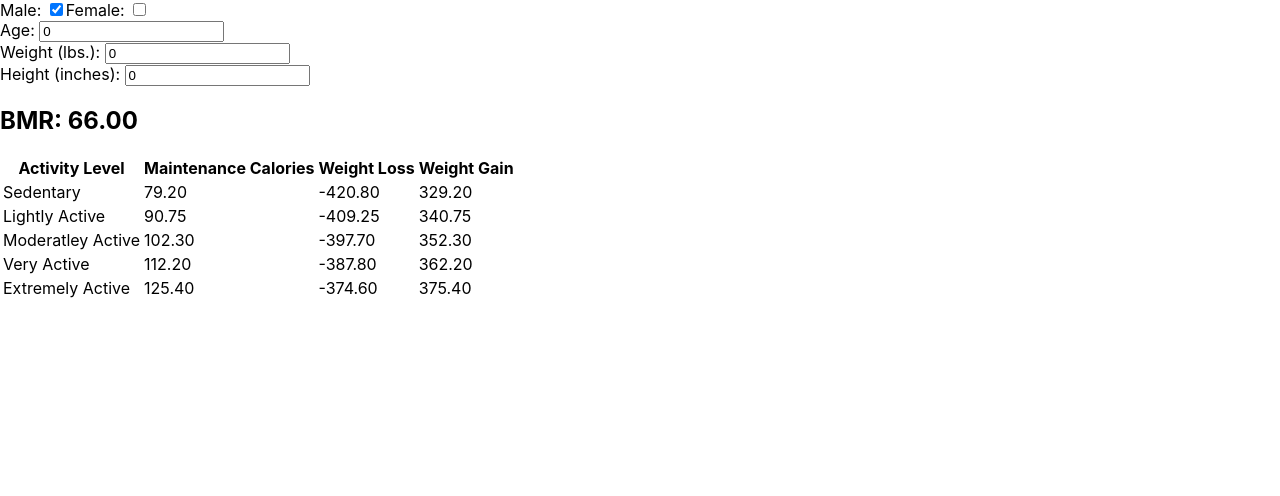
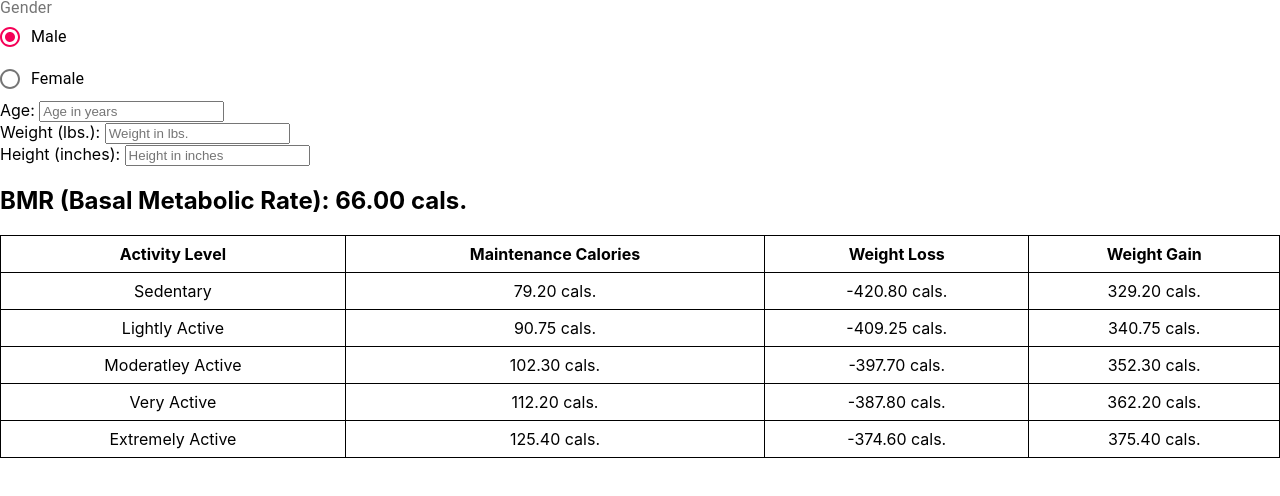
Before and after one commit to fjohnsoniii/calorie-calculator, a React (Create React App) app: page / in a window 1280 px wide. Shown: the top 496 px of the page. Built offline with nearby package versions, Linux system fonts and the light colour scheme.

Commit message:
Added MaterialUI to change radio button formatting and light CSS to table.

```diff
--- a/package.json
+++ b/package.json
@@ -3,10 +3,12 @@
   "version": "0.1.0",
   "private": true,
   "dependencies": {
+    "@material-ui/core": "^4.12.1",
     "@testing-library/jest-dom": "^5.14.1",
     "@testing-library/react": "^11.2.7",
     "@testing-library/user-event": "^12.8.3",
     "react": "^17.0.2",
+    "clsx": "latest",
     "react-dom": "^17.0.2",
     "react-scripts": "4.0.3",
     "web-vitals": "^1.1.2"
--- a/public/index.html
+++ b/public/index.html
@@ -24,7 +24,7 @@
       work correctly both with client-side routing and a non-root public URL.
       Learn how to configure a non-root public URL by running `npm run build`.
     -->
-    <title>React App</title>
+    <title>Calorie Calculator</title>
   </head>
   <body>
     <noscript>You need to enable JavaScript to run this app.</noscript>
--- a/src/App.css
+++ b/src/App.css
@@ -36,3 +36,17 @@
     transform: rotate(360deg);
   }
 }
+
+#calories {
+  border-collapse: collapse;
+  width: 100%;
+}
+
+#calories td {
+  text-align: center;
+}
+
+#calories td, #calories th {
+  border: 1px solid;
+  padding: 8px;
+}
--- a/src/Components/BMRCalculator.js
+++ b/src/Components/BMRCalculator.js
@@ -1,7 +1,13 @@
 import React, {useState} from 'react';
+import { FormControl } from '@material-ui/core';
+import Radio from '@material-ui/core/Radio';
+import RadioGroup from '@material-ui/core/RadioGroup';
+import FormControlLabel from '@material-ui/core/FormControlLabel';
+import FormLabel from '@material-ui/core/FormLabel';
 
 export const BMRCalculator = () => {
 
+    const [value, setValue] = useState("male");
     const [state, setState] = useState({
         age: 0,
         weight: 0,
@@ -15,8 +21,7 @@ export const BMRCalculator = () => {
         veryActive: 0,
         extreme: 0
     });
-    const[isMaleChecked, setIsMaleChecked] = useState(false);
-    const[isFemaleChecked, setIsFemaleChecked] = useState(false);
+
     const maleBMRFormula = 66 + (6.23 * state.weight) + (12.7 * state.height) - (6.8 * state.age);
     const femaleBMRFormula = 655 + (4.35 * state.weight) + (4.7 * state.height) - (4.7 * state.age);
 
@@ -24,24 +29,36 @@ export const BMRCalculator = () => {
         setState({...state, [e.target.name]: e.target.value});
     }
 
-    const toggleChecked = () => {
-        setIsMaleChecked(!isMaleChecked);
-        setIsFemaleChecked(!isFemaleChecked);
+    const handleRadioChange = (e) => {
+        setValue(e.target.value);
     }
 
-    const CalculateBMR = () => {
-        if (!isMaleChecked) {
+    const RenderBMR = () => {
+        if (value != "male") {
+            state.BMR = femaleBMRFormula;
+            {console.log(state)};
+            return <div className="bmr"><h2>BMR (Basal Metabolic Rate): {state.BMR.toFixed(2)} cals.</h2></div>
+
+        } else {
             state.BMR = maleBMRFormula;
             {console.log(state)};
-            return <div className="bmr"><h2>BMR: {state.BMR.toFixed(2)}</h2></div>
-        } else {
-            state.BMR = femaleBMRFormula;
-            {console.log(state)};
-            return <div className="bmr"><h2>BMR: {state.BMR.toFixed(2)}</h2></div>
+            return <div className="bmr"><h2>BMR (Basal Metabolic Rate): {state.BMR.toFixed(2)} cals.</h2></div>
         }
     }
 
-    const CalculateCalories = () => {
+    const RenderRadioButtons = () => {
+        return (
+            <FormControl component="fieldset">
+                <FormLabel component="legend">Gender</FormLabel>
+                <RadioGroup aria-label="gender" name="gender" value={value} onChange={handleRadioChange}>
+                    <FormControlLabel value="male" control={<Radio/>} label="Male" />
+                    <FormControlLabel value="female" control={<Radio/>} label="Female" />
+                </RadioGroup>
+            </FormControl>
+        );
+    }
+
+    const RenderCalorieTable = () => {
         state2.sedentary = state.BMR * 1.2;
         state2.light = state.BMR * 1.375;
         state2.moderate = state.BMR * 1.55;
@@ -50,7 +67,7 @@ export const BMRCalculator = () => {
         {console.log(state2)};
         return (
             <div className="calorie-table-container">
-                <table className="calorie-table">
+                <table id="calories">
                     <thead>
                         <tr>
                             <th>Activity Level</th>
@@ -62,33 +79,33 @@ export const BMRCalculator = () => {
                     <tbody>
                         <tr>
                             <td>Sedentary</td>
-                            <td>{state2.sedentary.toFixed(2)}</td>
-                            <td>{(state2.sedentary - 500).toFixed(2)}</td>
-                            <td>{(state2.sedentary + 250).toFixed(2)}</td>
+                            <td>{state2.sedentary.toFixed(2)} cals.</td>
+                            <td>{(state2.sedentary - 500).toFixed(2)} cals.</td>
+                            <td>{(state2.sedentary + 250).toFixed(2)} cals.</td>
                         </tr>
                         <tr>
                             <td>Lightly Active</td>
-                            <td>{state2.light.toFixed(2)}</td>
-                            <td>{(state2.light - 500).toFixed(2)}</td>
-                            <td>{(state2.light + 250).toFixed(2)}</td>
+                            <td>{state2.light.toFixed(2)} cals.</td>
+                            <td>{(state2.light - 500).toFixed(2)} cals.</td>
+                            <td>{(state2.light + 250).toFixed(2)} cals.</td>
                         </tr>
                         <tr>
                             <td>Moderatley Active</td>
-                            <td>{state2.moderate.toFixed(2)}</td>
-                            <td>{(state2.moderate - 500).toFixed(2)}</td>
-                            <td>{(state2.moderate + 250).toFixed(2)}</td>
+                            <td>{state2.moderate.toFixed(2)} cals.</td>
+                            <td>{(state2.moderate - 500).toFixed(2)} cals.</td>
+                            <td>{(state2.moderate + 250).toFixed(2)} cals.</td>
                         </tr>
                         <tr>
                             <td>Very Active</td>
-                            <td>{state2.veryActive.toFixed(2)}</td>
-                            <td>{(state2.veryActive - 500).toFixed(2)}</td>
-                            <td>{(state2.veryActive + 250).toFixed(2)}</td>
+                            <td>{state2.veryActive.toFixed(2)} cals.</td>
+                            <td>{(state2.veryActive - 500).toFixed(2)} cals.</td>
+                            <td>{(state2.veryActive + 250).toFixed(2)} cals.</td>
                         </tr>
                         <tr>
                             <td>Extremely Active</td>
-                            <td>{state2.extreme.toFixed(2)}</td>
-                            <td>{(state2.extreme - 500).toFixed(2)}</td>
-                            <td>{(state2.extreme + 250).toFixed(2)}</td>
+                            <td>{state2.extreme.toFixed(2)} cals.</td>
+                            <td>{(state2.extreme - 500).toFixed(2)} cals.</td>
+                            <td>{(state2.extreme + 250).toFixed(2)} cals.</td>
                         </tr>
                     </tbody>
                 </table>
@@ -99,25 +116,21 @@ export const BMRCalculator = () => {
     return (
         <div className="bmr-calculator-container">
             <div className="bmr-form-container">
-                <form className="bmr-form">
-                    <label htmlFor="male">Male: </label>
-                    <input type="checkbox" className="male-checkbox" name="male" checked={!isMaleChecked} onChange={toggleChecked}/>
-                    <label htmlFor="female">Female: </label>
-                    <input type="checkbox" className="female-checkbox" name="female" checked={isFemaleChecked} onChange={toggleChecked}/>
-                    <br></br>
+                <RenderRadioButtons/>
+                <form id="bmrForm">
                     <label htmlFor="age">Age: </label>
-                    <input type="number" className="age-input" placeholder="Age in years" name="age" value={state.age} onChange={handleChange} required/>
+                    <input type="number" className="age-input" placeholder="Age in years" name="age" onChange={handleChange} required/>
                     <br></br>
                     <label htmlFor="weight">Weight (lbs.): </label>
-                    <input type="number" className="weight-input" placeholder="Weight in lbs." name="weight" value={state.weight} onChange={handleChange} required/>
+                    <input type="number" className="weight-input" placeholder="Weight in lbs." name="weight" onChange={handleChange} required/>
                     <br></br>
                     <label htmlFor="height">Height (inches): </label>
-                    <input type="number" className="height-input" placeholder="Height in inches" name="height" value={state.height} onChange={handleChange} required/>
+                    <input type="number" className="height-input" placeholder="Height in inches" name="height" onChange={handleChange} required/>
                     <br></br>
                 </form>
             </div>
-            <CalculateBMR/>
-            <CalculateCalories/>
+            <RenderBMR/>
+            <RenderCalorieTable/>
         </div>
     );
 }
```
Also changed, not shown: 1 other file (tests, documents, lock files or other folders).
